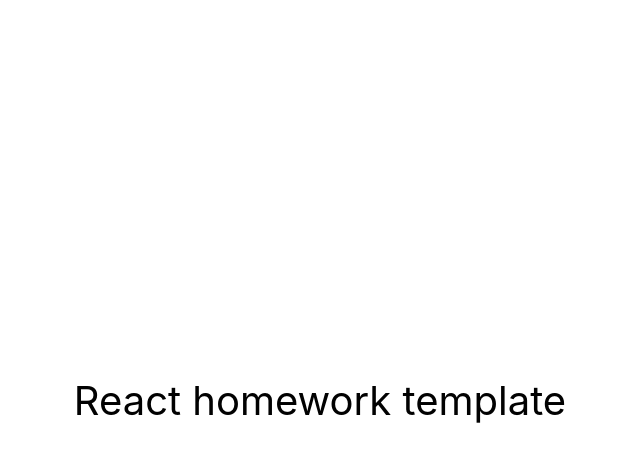
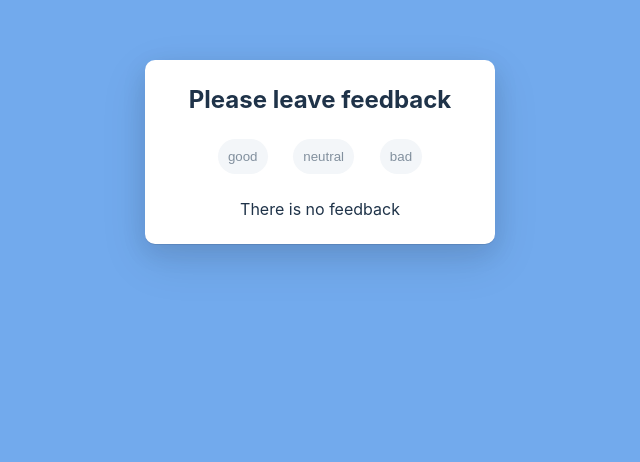
Before and after one commit to Primushko/goit-react-hw-02-feedback, a React (Create React App) app: page / in a window 1280 px wide. Shown: the top 462 px of the page, without its empty margins (320-960 px from the left). Built offline with nearby package versions, Linux system fonts and the light colour scheme.

Commit message:
10:04_______25.05.23

```diff
--- a/src/components/App.jsx
+++ b/src/components/App.jsx
@@ -1,16 +1,57 @@
-export const App = () => {
-  return (
-    <div
-      style={{
-        height: '100vh',
-        display: 'flex',
-        justifyContent: 'center',
-        alignItems: 'center',
-        fontSize: 40,
-        color: '#010101'
-      }}
-    >
-      React homework template
-    </div>
-  );
-};
+import React, { Component } from 'react';
+
+import { Statistics } from './Statistics/Statistics.jsx';
+import { FeedbackOptions } from './FreedbackOptions/FeedbackOptions';
+import { Notification } from './Notification/Notification.jsx';
+import { Section } from './Section/Section.jsx';
+
+export class App extends Component {
+  constructor() {
+    super();
+    this.state = {
+      good: 0,
+      neutral: 0,
+      bad: 0,
+    };
+  }
+
+  countTotalFeedback = () => {
+    return this.state.good + this.state.neutral + this.state.bad;
+  };
+
+  countPositiveFeedbackPercentage = () => {
+    return Math.round((this.state.good / this.countTotalFeedback()) * 100);
+  };
+
+  handleLeaveFeedback = event => {
+    const { name } = event.target;
+    this.setState(state => ({ [name]: state[name] + 1 }));
+  };
+
+  render() {
+    const { good, neutral, bad } = this.state;
+    const total = this.countTotalFeedback();
+    const positiveFeedback = this.countPositiveFeedbackPercentage();
+    return (
+      <>
+        <Section title="Please leave feedback">
+          <FeedbackOptions
+            options={this.state}
+            onLeaveFeedback={this.handleLeaveFeedback}
+          />
+          {total === 0 ? (
+            <Notification message="There is no feedback"></Notification>
+          ) : (
+            <Statistics
+              good={good}
+              neutral={neutral}
+              bad={bad}
+              total={total}
+              positivePercentage={positiveFeedback}
+            />
+          )}
+        </Section>
+      </>
+    );
+  }
+}
--- a/src/components/FreedbackOptions/FeedbackOptions.jsx
+++ b/src/components/FreedbackOptions/FeedbackOptions.jsx
@@ -0,0 +1,23 @@
+import PropTypes from 'prop-types';
+import s from '../FreedbackOptions/FeedbackOptions.module.css';
+
+export const FeedbackOptions = ({ options, onLeaveFeedback }) => (
+  <div className={s.feedback__container}>
+    {Object.keys(options).map(option => (
+      <button
+        key={option}
+        type="button"
+        name={option}
+        onClick={onLeaveFeedback}
+        className={s.feedback__btn}
+      >
+        {option}
+      </button>
+    ))}
+  </div>
+);
+
+FeedbackOptions.propTypes = {
+  options: PropTypes.object.isRequired,
+  onLeaveFeedback: PropTypes.func.isRequired,
+};
--- a/src/components/FreedbackOptions/FeedbackOptions.module.css
+++ b/src/components/FreedbackOptions/FeedbackOptions.module.css
@@ -0,0 +1,20 @@
+.feedback__container {
+  display: flex;
+  justify-content: space-around;
+  margin: 0;
+  padding: 0 60px 0 60px;
+}
+.feedback__btn {
+  cursor: pointer;
+  padding: 10px;
+  border: none;
+  border-radius: 20px;
+  text-align: center;
+  background-color: #f3f6f9;
+  color: #82909e;
+  transition: all 800ms;
+}
+.feedback__btn:hover {
+  background-color: #4267b2;
+  color: white;
+}
--- a/src/components/Notification/Notification.jsx
+++ b/src/components/Notification/Notification.jsx
@@ -0,0 +1,10 @@
+import PropTypes from 'prop-types';
+import s from '../Notification/Notification.module.css';
+
+export const Notification = ({ message }) => (
+  <p className={s.notification__text}>{message}</p>
+);
+
+Notification.propTypes = {
+  message: PropTypes.string.isRequired,
+};
--- a/src/components/Notification/Notification.module.css
+++ b/src/components/Notification/Notification.module.css
@@ -0,0 +1,6 @@
+.notification__text {
+  display: flex;
+  justify-content: center;
+  margin: 0;
+  padding: 25px 0 25px 0;
+}
--- a/src/components/Section/Section.jsx
+++ b/src/components/Section/Section.jsx
@@ -0,0 +1,14 @@
+import PropTypes from 'prop-types';
+import s from '../Section/Section.module.css';
+
+export const Section = ({ title, children }) => (
+  <section className={s.feedback}>
+    <h2 className={s.feedback__title}> {title}</h2>
+    {children}
+  </section>
+);
+
+Section.propTypes = {
+  title: PropTypes.string.isRequired,
+  children: PropTypes.node.isRequired,
+};
--- a/src/components/Section/Section.module.css
+++ b/src/components/Section/Section.module.css
@@ -0,0 +1,18 @@
+.feedback {
+  display: flex;
+  flex-direction: column;
+  margin: 0 auto;
+  margin-top: 60px;
+  width: 350px;
+  color: #1f3349;
+  border-radius: 10px;
+  background-color: white;
+  box-shadow: rgba(17, 17, 26, 0.1) 0px 1px 0px,
+    rgba(17, 17, 26, 0.1) 0px 8px 24px, rgba(17, 17, 26, 0.1) 0px 16px 48px;
+}
+.feedback__title {
+  display: flex;
+  justify-content: center;
+  margin: 0;
+  padding: 25px 0 25px 0;
+}
--- a/src/components/Statistics/Statistics.jsx
+++ b/src/components/Statistics/Statistics.jsx
@@ -0,0 +1,29 @@
+import PropTypes from 'prop-types';
+import s from '../Statistics/Statistics.module.css';
+
+export const Statistics = ({
+  good,
+  neutral,
+  bad,
+  total,
+  positivePercentage,
+}) => (
+  <div className={s.statistics__container}>
+    <h3 className={s.statistics__head}>Statistics</h3>
+    <ul className={s.statistics__list}>
+      <li>Good: {good}</li>
+      <li>Neutral: {neutral}</li>
+      <li>Bad: {bad}</li>
+      <li>Total: {total}</li>
+      <li>Positive feedback: {positivePercentage}%</li>
+    </ul>
+  </div>
+);
+
+Statistics.propTypes = {
+  good: PropTypes.number.isRequired,
+  neutral: PropTypes.number.isRequired,
+  bad: PropTypes.number.isRequired,
+  total: PropTypes.number.isRequired,
+  positivePercentage: PropTypes.number.isRequired,
+};
--- a/src/components/Statistics/Statistics.module.css
+++ b/src/components/Statistics/Statistics.module.css
@@ -0,0 +1,19 @@
+.statistics__container {
+  display: flex;
+  flex-direction: column;
+  justify-content: center;
+  align-items: center;
+}
+.statistics__head {
+  margin: 0;
+  padding: 25px;
+}
+.statistics__list {
+  display: flex;
+  flex-direction: column;
+  align-items: center;
+  margin: 0;
+  padding: 0;
+  padding-bottom: 25px;
+  list-style: none;
+}
--- a/src/index.css
+++ b/src/index.css
@@ -7,6 +7,7 @@ body {
     sans-serif;
   -webkit-font-smoothing: antialiased;
   -moz-osx-font-smoothing: grayscale;
+  background-color: #72aaed;
 }
 
 code {
```
